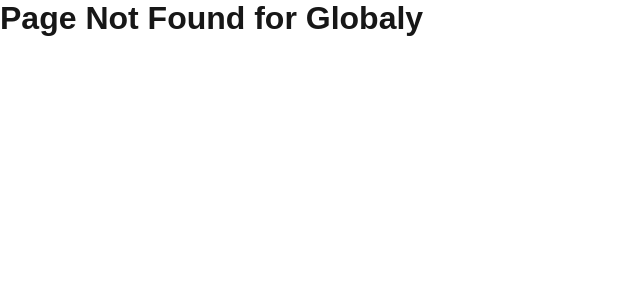
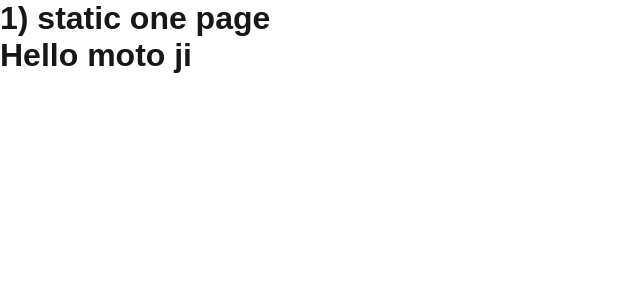
Before and after one commit to rohit1620/dubaraNextjs, a Next.js app in the folder rohit/: page /static-one in a window 1280 px wide. Before the commit this address had no page. Shown: the top 300 px of the page, without its empty margins (0-640 px from the left). Built offline with nearby package versions, Linux system fonts and the light colour scheme.

Commit message:
add something

```diff
--- /dev/null
+++ b/rohit/app/components/Helloji.jsx
@@ -0,0 +1,9 @@
+const Helloji = () => {
+  return (
+    <div>
+      <h1>Hello moto ji</h1>
+    </div>
+  );
+};
+
+export default Helloji;
--- a/rohit/app/layout.js
+++ b/rohit/app/layout.js
@@ -27,8 +27,8 @@
 <link href="https://fonts.googleapis.com/css2?family=Bitcount+Prop+Double:wght@100..900&family=Exile&display=swap" rel="stylesheet"></link>
       </head> */}
       <head>
-    <link rel="stylesheet" href="/style.css"></link>
-     <script src="/features.js"></script>
+    {/* <link rel="stylesheet" href="/style.css"></link> */}
+     {/* <script src="/features.js"></script> */}
       </head>
       <body className={`${geistSans.variable} ${geistMono.variable}`}>
         {/* <h1> My name is Rohit Kumar Malav </h1> */}
--- /dev/null
+++ b/rohit/app/static-one/page.jsx
@@ -0,0 +1,13 @@
+import React from "react";
+import Helloji from "../components/helloji";
+
+const StaticOne = () => {
+  return (
+    <div>
+      <h1>1) static one page</h1>
+      <Helloji />
+    </div>
+  );
+};
+
+export default StaticOne;
--- a/rohit/next.config.mjs
+++ b/rohit/next.config.mjs
@@ -2,7 +2,8 @@
 const nextConfig = {
     images:{
         domains:["lh3.googleusercontent.com"]
-    }
+    },
+    output: "export"
 };
 
 export default nextConfig;
```
Also changed, not shown: rohit/app/static-two/page.jsx (added, +11 -0 lines).
